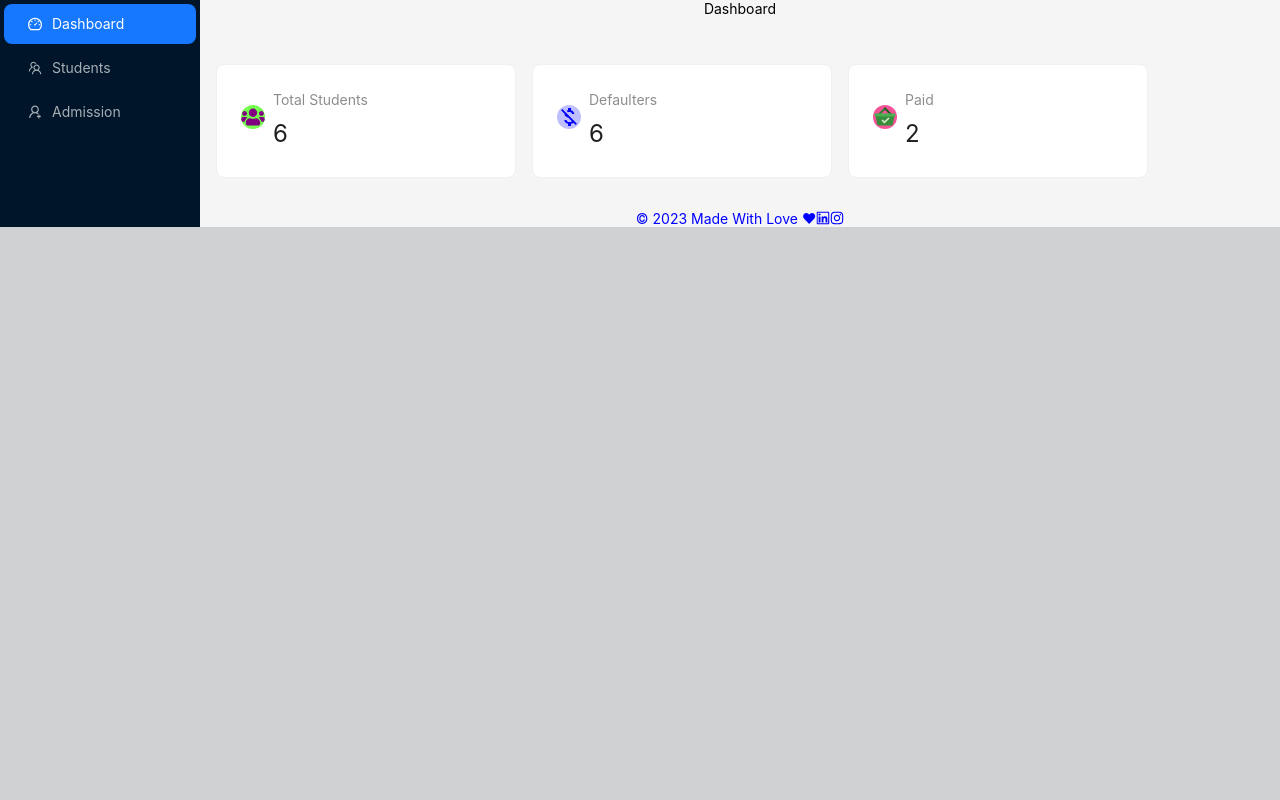
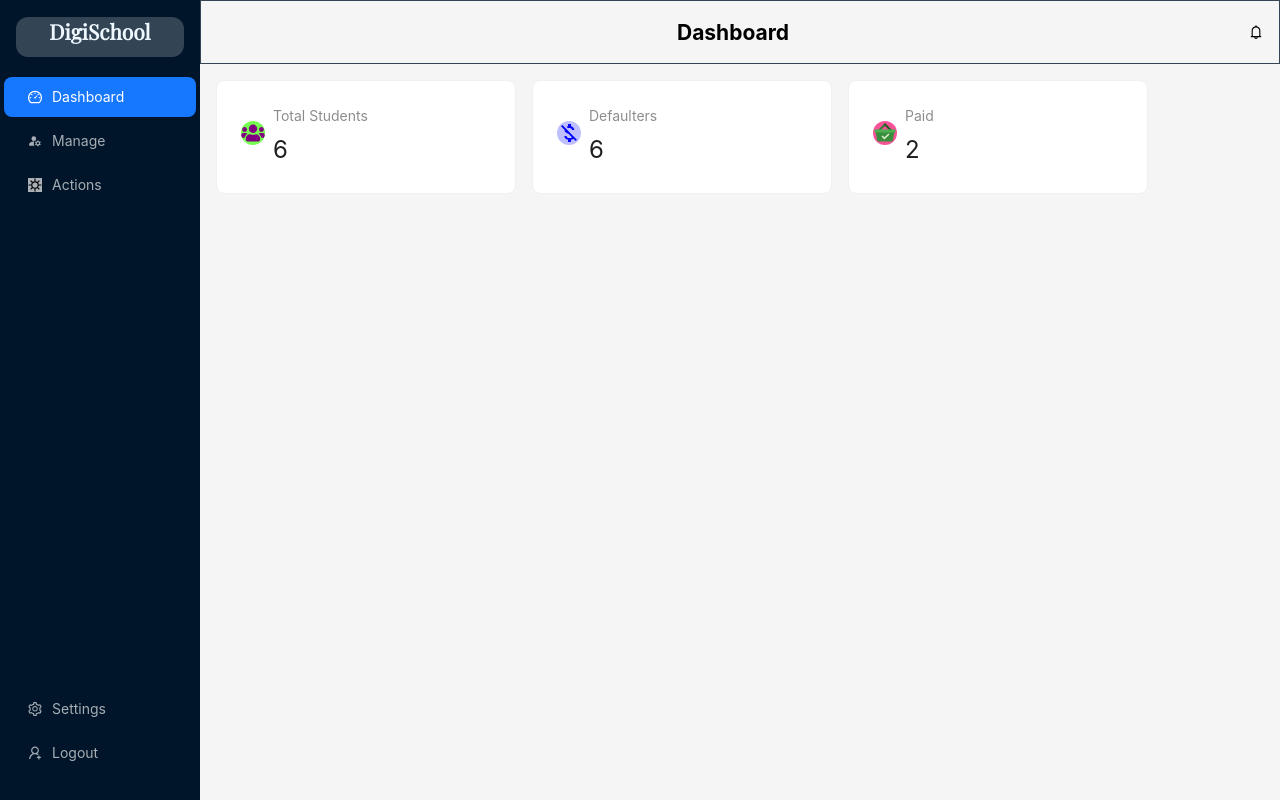
Before and after one commit to papai004/DigiSchool-Frontend, a React (Create React App) app: page / in a window 1280 px wide. Built offline with nearby package versions, Linux system fonts and the light colour scheme.

Commit message:
updated sidebar

```diff
--- a/src/App.js
+++ b/src/App.js
@@ -1,15 +1,18 @@
 import { Routes, Route } from "react-router-dom";
 import Dashboard from "./pages/Dashboard";
-import Students from "./pages/Students";
-import Admission from "./pages/Admission";
+import Manage from "./pages/Manage";
+import Actions from "./pages/Actions";
+import Settings from "./pages/Settings";
 
 function App() {
   return (
     <div className="App">
       <Routes>
         <Route path="/" element={<Dashboard />}></Route>
-        <Route path="/students" element={<Students />}></Route>
-        <Route path="/admission" element={<Admission />}></Route>
+        <Route path="/manage" element={<Manage />}></Route>
+        <Route path="/actions" element={<Actions />}></Route>
+        <Route path="/settings" element={<Settings />}></Route>
+        <Route path="/logout" element={<logout />}></Route>
       </Routes>
     </div>
   );
--- a/src/components/navs/Footer.js
+++ /dev/null
@@ -1,18 +0,0 @@
-import React from "react";
-import Foot from "./footer.module.css";
-import { LinkedinOutlined, InstagramOutlined } from '@ant-design/icons';
-
-const Footer = () => {
-  return (
-    <footer className={Foot.footer}>
-        &copy; 2023 Made With Love ❤
-        <span onClick={() =>{window.open('https://www.linkedin.com/in/papai-singha-532034218', '_blank');}}>
-        <LinkedinOutlined className={Foot.hov}/>
-        </span>
-        <span onClick={() =>{window.open('https://www.instagram.com/papai_004/', '_blank');}}>
-          <InstagramOutlined className={Foot.hov} />
-        </span>
-    </footer>
-  );
-};
-export default Footer;
--- a/src/components/navs/Header.js
+++ b/src/components/navs/Header.js
@@ -1,14 +1,30 @@
+import React from "react";
+import { BellOutlined } from '@ant-design/icons';
 function Header(props) {
+  const border = {
+    display: "flex",
+    justifyContent: "space-between",
+    alignItems: "center",
+    height: "4rem",
+    border: "1px solid rgb(51, 68, 84)",
+    padding: "0 1rem",
+  };
 
-    const styles = {
-        textAlign: 'center',
-        height: '4rem',
-    }
+  const heading = {
+    flex: "1",
+    textAlign: "center",
+  };
+
+  const notification = {
+    flex: "0",
+  };
+
   return (
-    <div style={styles}>
-      { props.title }
+    <div style={border}>
+      <h2 style={heading}>{props.title}</h2>
+      <div style={notification}><BellOutlined /></div>
     </div>
-  )
+  );
 }
 
 export default Header;
--- a/src/components/navs/footer.module.css
+++ /dev/null
@@ -1,10 +0,0 @@
-/* Footer.css */
-
-.footer {
-    color: blue;
-    text-align: center;
-    margin-top: 2rem;
-  }
-.hov:hover {
-  cursor: pointer;
-}
--- a/src/components/sidebar/Sidebar.js
+++ b/src/components/sidebar/Sidebar.js
@@ -1,9 +1,12 @@
 import React, { useState, useEffect } from "react";
 import { useNavigate, useLocation } from "react-router-dom";
+import styles from "./sidebar.module.css";
+import { GrActions } from "react-icons/gr";
+import { MdManageAccounts } from "react-icons/md";
 import {
   UserAddOutlined,
-  TeamOutlined,
   DashboardOutlined,
+  SettingOutlined,
 } from "@ant-design/icons";
 import { Menu, Layout } from "antd";
 
@@ -21,8 +24,12 @@ function getItem(label, key, icon, children, type) {
 
 const items = [
   getItem("Dashboard", "/", <DashboardOutlined />),
-  getItem("Students", "/students", <TeamOutlined />),
-  getItem("Admission", "/admission", <UserAddOutlined />),
+  getItem("Manage", "/manage", <MdManageAccounts />),
+  getItem("Actions", "/actions", <GrActions className={styles.action__logo} />),
+];
+const bottomItems = [
+  getItem("Settings", "/settings", <SettingOutlined />),
+  getItem("Logout", "/logout", <UserAddOutlined />),
 ];
 
 function Sidebar() {
@@ -43,6 +50,7 @@ function Sidebar() {
 
   return (
     <Sider
+      className={styles.sidebar}
       breakpoint="lg"
       collapsedWidth="0"
       onBreakpoint={(broken) => {
@@ -52,7 +60,11 @@ function Sidebar() {
         console.log(collapsed, type);
       }}
     >
-      <div className="demo-logo-vertical" />
+      <div className={styles.heading}>
+        <h2>DigiSchool</h2>
+      </div>
+      <div className={styles.sidebar__items}>
+    <React.Fragment>
       <Menu
         theme="dark"
         mode="inline"
@@ -62,6 +74,21 @@ function Sidebar() {
         selectedKeys={[selectedKeys]}
         items={items}
       />
+    </React.Fragment>
+    <div>
+      <Menu
+        style={{ marginBottom: "auto" }}
+        theme="dark"
+        mode="inline"
+        onClick={(item) => {
+          handleMenuChange(item.key);
+        }}
+        selectedKeys={[selectedKeys]}
+        items={bottomItems}
+        selectable={false}
+      />
+      </div>
+      </div>
     </Sider>
   );
 }
--- /dev/null
+++ b/src/components/sidebar/sidebar.module.css
@@ -0,0 +1,29 @@
+@import url("https://fonts.googleapis.com/css2?family=Playfair+Display&display=swap");
+
+.sidebar {
+  height: 100vh;
+}
+.heading {
+  height: 40px;
+  text-align: center;
+  color: aliceblue;
+  border-radius: 12px;
+  background-color: rgb(51, 68, 84);
+  margin: 1rem;
+  font-family: "Playfair Display", serif;
+}
+.action__logo {
+  background-color: rgb(169, 176, 183);
+}
+.logout__item {
+  background-color: #f00;
+  color: #fff;
+  border-top: 1px solid #fff;
+  padding: 10px 20px;
+}
+.sidebar__items {
+  display: flex;
+  justify-content: space-between;
+  flex-direction: column;
+  height: 88%;
+}
--- a/src/layout/AppLayout.js
+++ b/src/layout/AppLayout.js
@@ -1,6 +1,5 @@
 import React from "react";
 import Header from "../components/navs/Header.js";
-import Footer from "../components/navs/Footer.js";
 import Sidebar from "../components/sidebar/Sidebar.js";
 import { Layout, theme } from "antd";
 
@@ -21,13 +20,6 @@ const AppLayout = (props) => {
           title="Dashboard"
         />
         {props.children}
-        <Footer
-          style={{
-            textAlign: "center",
-          }}
-        >
-          Ant Design ©2023 Created by Ant UED
-        </Footer>
       </Layout>
     </Layout>
   );
--- a/src/pages/Admission.js
+++ b/src/pages/Actions.js
@@ -51,7 +51,7 @@ const onFinish = (values) => {
   console.log(values.bloodGroup);
 };
 
-function Admission() {
+function Actions() {
   return (
     <AppLayout title="Admission">
       <StyledCard>
@@ -199,4 +199,4 @@ function Admission() {
   );
 }
 
-export default Admission;
+export default Actions;
--- a/src/pages/Dashboard.js
+++ b/src/pages/Dashboard.js
@@ -11,7 +11,7 @@ function Dashboard() {
 
   return (
     <AppLayout title="Welcome to DigiSchool">
-      <Row>
+      <Row style={{marginTop: "1rem"}}>
         <Cards
           icon={
             <FaUsers
--- a/src/pages/Students.js
+++ b/src/pages/Manage.js
@@ -44,7 +44,7 @@ const getRandomuserParams = (params) => ({
   page: params.pagination?.current,
   ...params,
 });
-const Students = () => {
+const Manage = () => {
   const [data, setData] = useState();
   const [loading, setLoading] = useState(false);
   const [tableParams, setTableParams] = useState({
@@ -78,6 +78,7 @@ const Students = () => {
 
   useEffect(() => {
     fetchData();
+  // eslint-disable-next-line react-hooks/exhaustive-deps
   }, [JSON.stringify(tableParams)]);
   const handleTableChange = (pagination, filters, sorter) => {
     setTableParams({
@@ -108,4 +109,4 @@ const Students = () => {
     </AppLayout>
   );
 };
-export default Students;
+export default Manage;
--- /dev/null
+++ b/src/pages/Settings.js
@@ -0,0 +1,14 @@
+import React from 'react'
+import AppLayout from '../layout/AppLayout';
+
+function Settings() {
+  return (
+    <React.Fragment>
+      <AppLayout>
+
+      </AppLayout>
+    </React.Fragment>
+  )
+}
+
+export default Settings;
```
Also changed, not shown: 1 other file (tests, documents, lock files or other folders).
